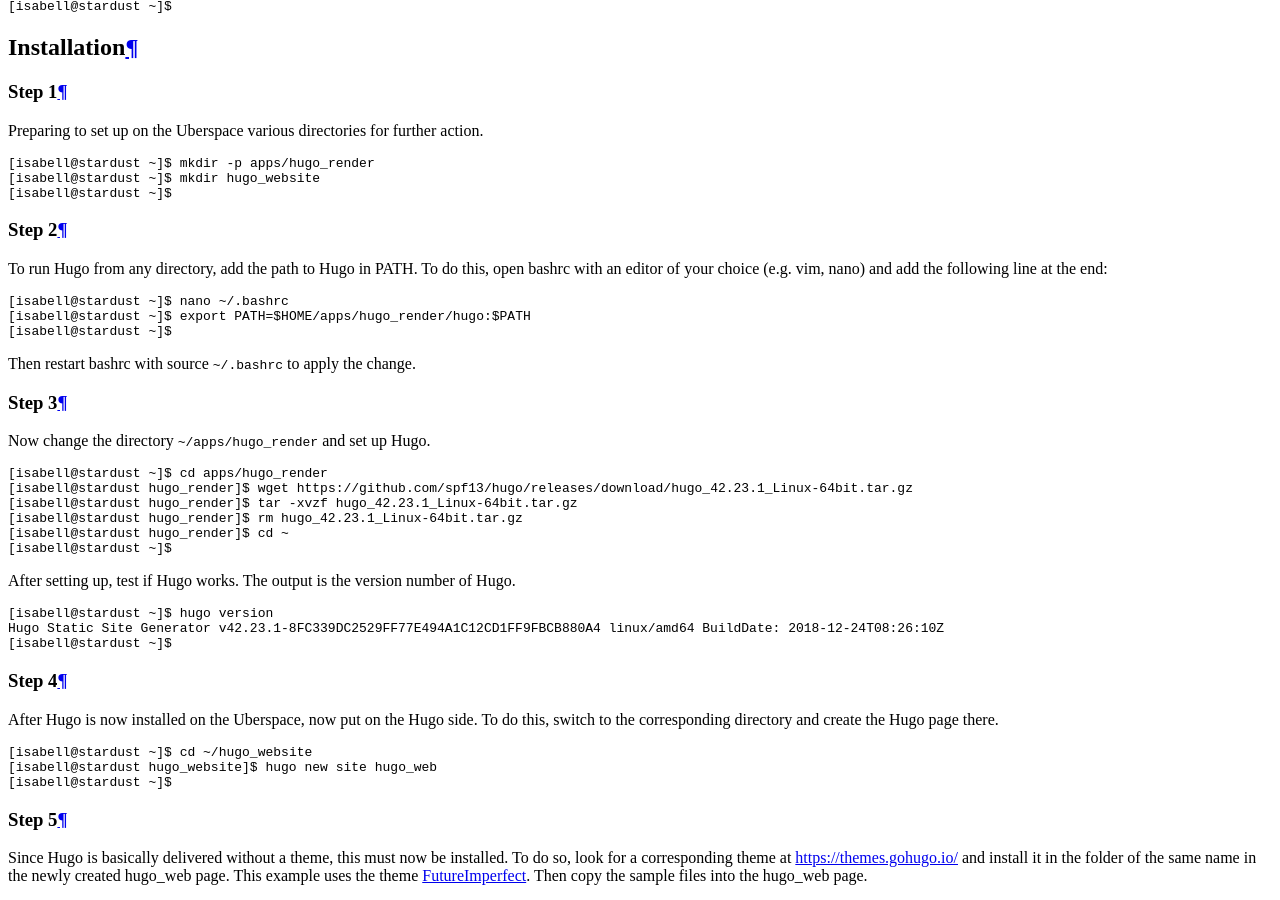
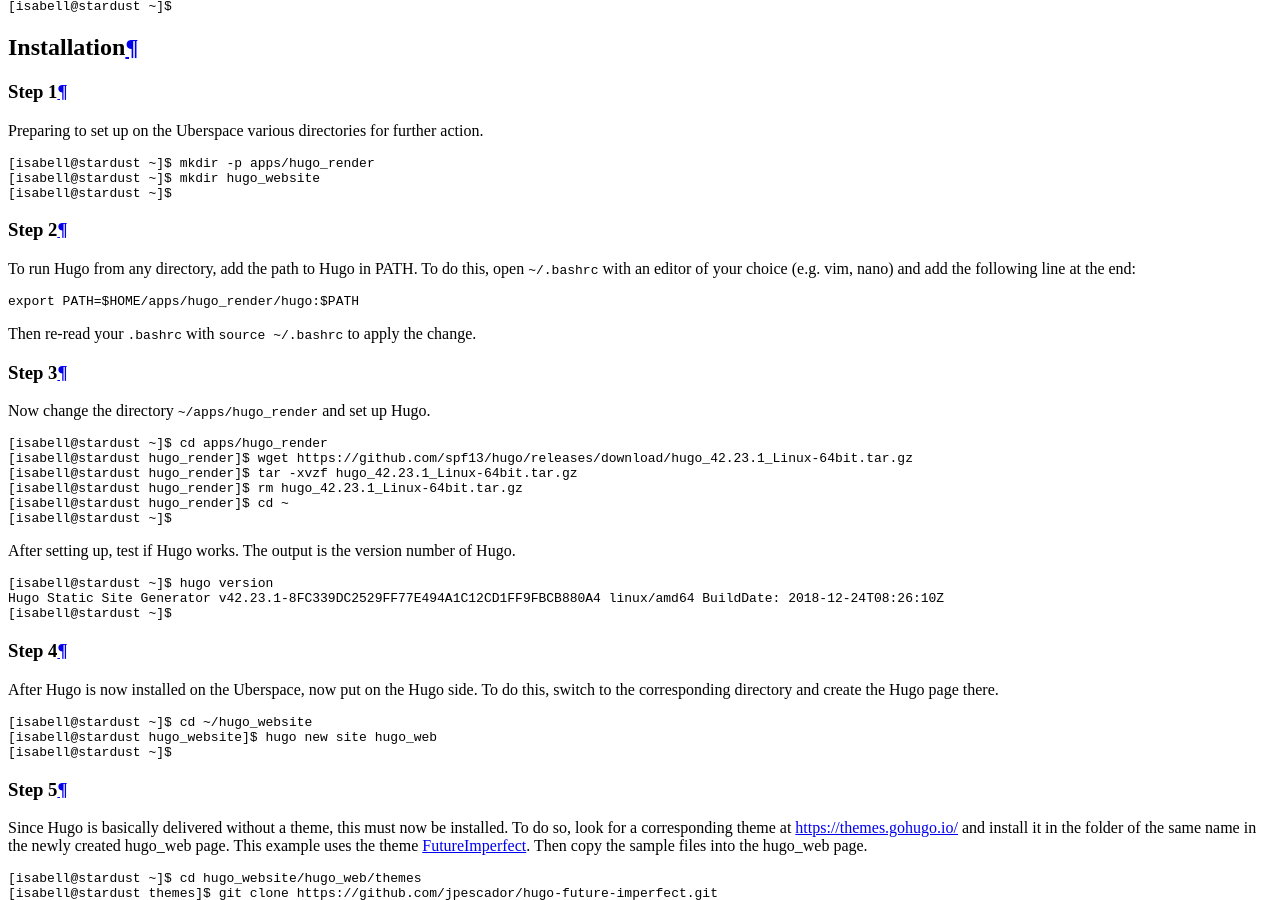
Before and after one commit to Uberspace/lab, a Sphinx documentation site: the page built from source/guide_hugo.rst, in a window 1280 px wide and 900 px high, scrolled down 2397 px. Built offline with Sphinx 7.4.7 and the Read the Docs theme 2.0.0, drawn with Linux system fonts in a browser that asks for light colours.

Commit message:
Update guide_hugo.rst

```diff
--- a/source/guide_hugo.rst
+++ b/source/guide_hugo.rst
@@ -7,9 +7,9 @@
   .. image:: _static/images/hugo-logo.png
       :align: center
 
-##########
+####
 Hugo
-##########
+####
 
 Hugo is a fast and modern static site generator written in Go, and designed to make website creation fun again.
 
@@ -59,15 +59,13 @@
 Step 2
 ------
 
-To run Hugo from any directory, add the path to Hugo in PATH. To do this, open bashrc with an editor of your choice (e.g. vim, nano) and add the following line at the end:
+To run Hugo from any directory, add the path to Hugo in PATH. To do this, open ``~/.bashrc`` with an editor of your choice (e.g. vim, nano) and add the following line at the end:
 
 ::
 
- [isabell@stardust ~]$ nano ~/.bashrc
- [isabell@stardust ~]$ export PATH=$HOME/apps/hugo_render/hugo:$PATH
- [isabell@stardust ~]$
+ export PATH=$HOME/apps/hugo_render/hugo:$PATH
 
-Then restart bashrc with source ``~/.bashrc`` to apply the change.
+Then re-read your ``.bashrc`` with ``source ~/.bashrc`` to apply the change.
 
 Step 3
 ------
```
